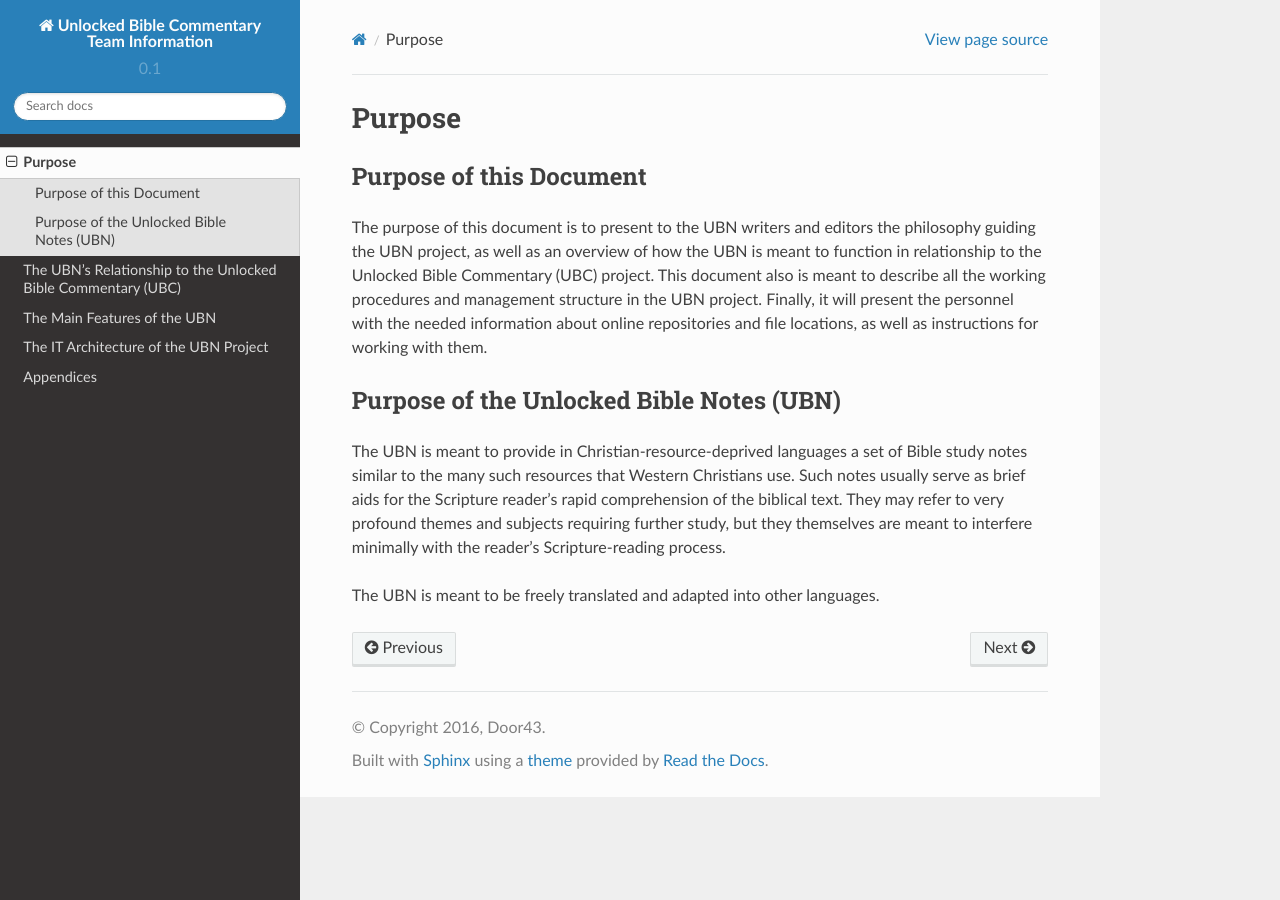
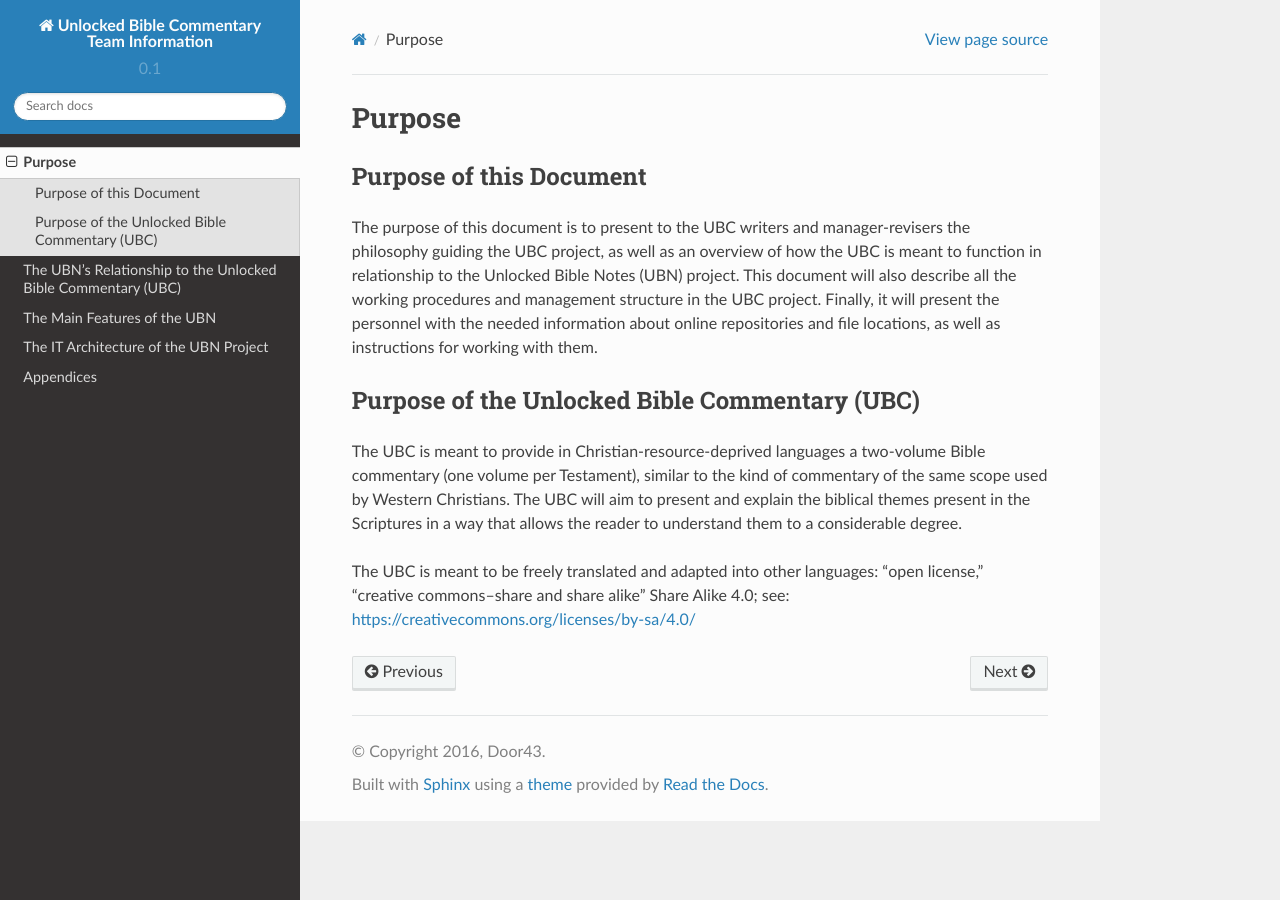
Before and after one commit to unfoldingWord-dev/Unlocked-Bible-Commentary-Info, a Sphinx documentation site: the page built from docs/purpose.rst, in a window 1280 px wide. Built offline with Sphinx 7.4.7 and the Read the Docs theme 2.0.0, drawn with Linux system fonts in a browser that asks for light colours; pages that are not in the unit, such as notebooks, are missing from menus.

Commit message:
Update purpose.rst

```diff
--- a/docs/purpose.rst
+++ b/docs/purpose.rst
@@ -5,11 +5,11 @@ Purpose
 Purpose of this Document
 -----------
 
-The purpose of this document is to present to the UBN writers and editors the philosophy guiding the UBN project, as well as an overview of how the UBN is meant to function in relationship to the Unlocked Bible Commentary (UBC) project. This document also is meant to describe all the working procedures and management structure in the UBN project. Finally, it will present the personnel with the needed information about online repositories and file locations, as well as instructions for working with them.
+The purpose of this document is to present to the UBC writers and manager-revisers the philosophy guiding the UBC project, as well as an overview of how the UBC is meant to function in relationship to the Unlocked Bible Notes (UBN) project. This document will also describe all the working procedures and management structure in the UBC project. Finally, it will present the personnel with the needed information about online repositories and file locations, as well as instructions for working with them.
 
-Purpose of the Unlocked Bible Notes (UBN)
+Purpose of the Unlocked Bible Commentary (UBC)
 ----------------------
 
-The UBN is meant to provide in Christian-resource-deprived languages a set of Bible study notes similar to the many such resources that Western Christians use. Such notes usually serve as brief aids for the Scripture reader’s rapid comprehension of the biblical text. They may refer to very profound themes and subjects requiring further study, but they themselves are meant to interfere minimally with the reader’s Scripture-reading process.
+The UBC is meant to provide in Christian-resource-deprived languages a two-volume Bible commentary (one volume per Testament), similar to the kind of commentary of the same scope used by Western Christians. The UBC will aim to present and explain the biblical themes present in the Scriptures in a way that allows the reader to understand them to a considerable degree.
 
-The UBN is meant to be freely translated and adapted into other languages.
+The UBC is meant to be freely translated and adapted into other languages: “open license,” “creative commons--share and share alike” Share Alike 4.0; see: https://creativecommons.org/licenses/by-sa/4.0/
```
